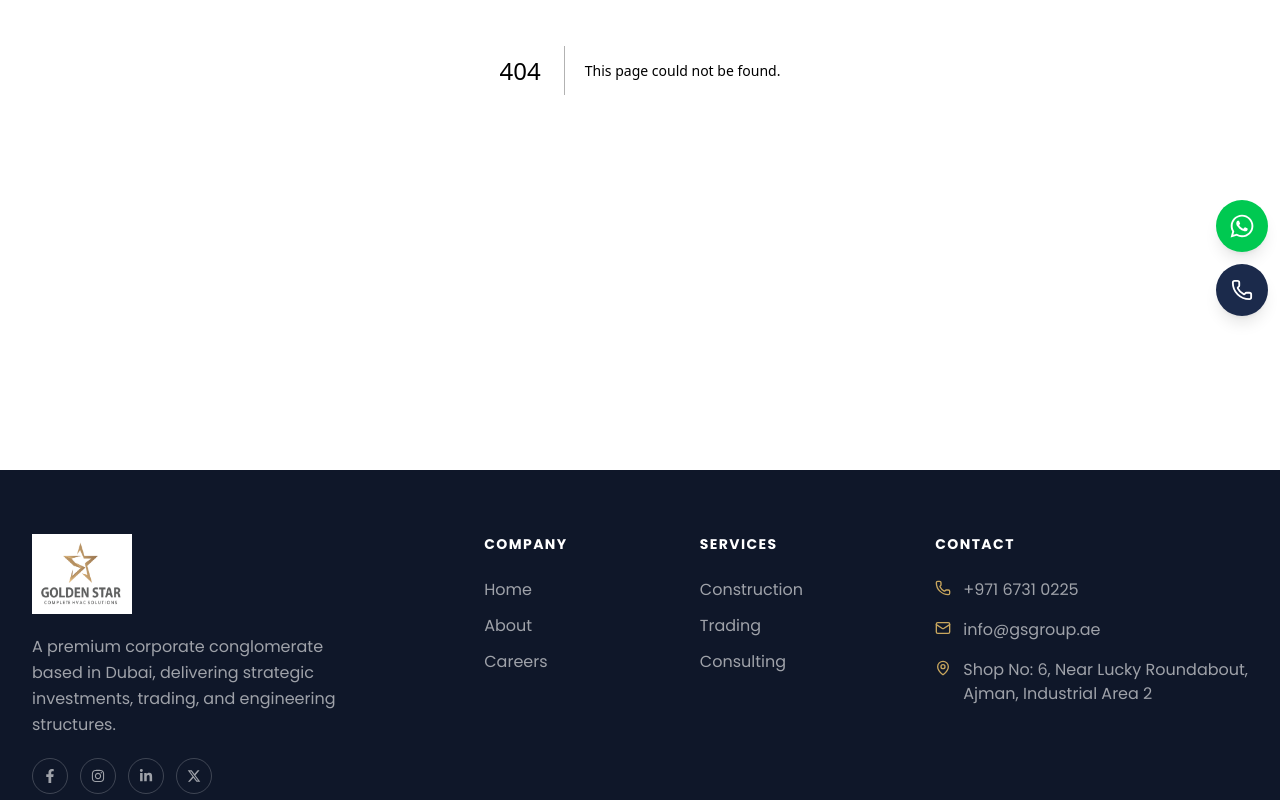
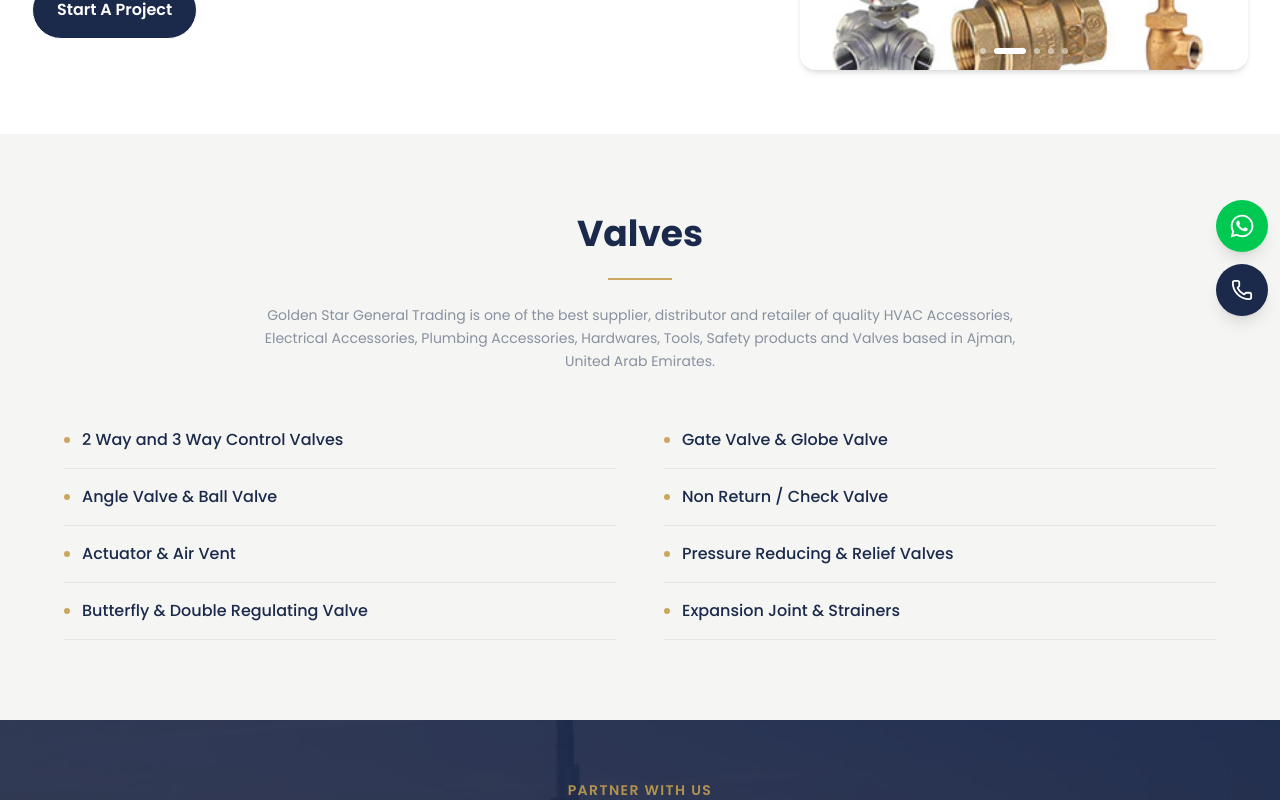
Before and after one commit to mujeebrahmanik/Gsgroupwebsite, a Next.js app: page /trading/valves in a window 1280 px wide. Before the commit this address had no page. Shown: the part 460-1260 px from the top of the page. Built offline with nearby package versions, Linux system fonts and the light colour scheme.

Commit message:
added valve page

```diff
--- /dev/null
+++ b/src/app/trading/valves/page.js
@@ -0,0 +1,44 @@
+import Pagebanner from '@/components/common/Pagebanner'
+import TradingItemsSection from '@/components/trading/TradingItemsSection'
+import CTASection from '@/components/common/CTASection'
+
+const valvesItems = [
+    '2 Way and 3 Way Control Valves',
+    'Gate Valve & Globe Valve',
+    'Angle Valve & Ball Valve',
+    'Non Return / Check Valve',
+    'Actuator & Air Vent',
+    'Pressure Reducing & Relief Valves',
+    'Butterfly & Double Regulating Valve',
+    'Expansion Joint & Strainers',
+]
+
+export default function ValvesPage() {
+    return (
+        <div>
+            <Pagebanner
+                breadcrumbs={[
+                    { title: 'Trading', link: '/trading' },
+                    { title: 'Valves' },
+                ]}
+                image={[
+                    '/images/valves/01.jpg',
+                    '/images/valves/02.jpg',
+                    '/images/valves/03.jpg',
+                    '/images/valves/04.jpg',
+                    '/images/valves/05.jpg',
+                ]}
+                title={<>Valves </>}
+                content='Golden Star General Trading is one of the best suppliers, distributors and retailers of quality Valves in Ajman, United Arab Emirates.'
+            />
+
+            <TradingItemsSection
+                title='Valves'
+                description='Golden Star General Trading is one of the best supplier, distributor and retailer of quality HVAC Accessories, Electrical Accessories, Plumbing Accessories, Hardwares, Tools, Safety products and Valves based in Ajman, United Arab Emirates.'
+                items={valvesItems}
+            />
+
+            <CTASection />
+        </div>
+    )
+}
--- a/src/components/common/Header.js
+++ b/src/components/common/Header.js
@@ -2,7 +2,7 @@
 
 import React, { useState, useEffect } from 'react'
 import Image from 'next/image'
-import { Phone, Mail, Menu, X, ChevronDown } from 'lucide-react'
+import { Phone, Mail, Menu, X, ChevronDown, ChevronRight } from 'lucide-react'
 import { FaInstagram, FaLinkedinIn } from "react-icons/fa";
 import { FaXTwitter } from "react-icons/fa6";
 import Link from 'next/link';
@@ -169,14 +169,15 @@
                                         </Link>
 
                                         {i.sub && (
-                                            <div className={`absolute top-full left-0 pt-4 min-w-48 transition-all duration-200 ${activeDropdown === index ? 'opacity-100 translate-y-0 pointer-events-auto' : 'opacity-0 -translate-y-1 pointer-events-none'}`}>
-                                                <ul className="bg-primary shadow-xl pt-1 pb-2">
+                                            <div className={`absolute top-full left-0 pt-4 w-64 transition-all duration-200 ${activeDropdown === index ? 'opacity-100 translate-y-0 pointer-events-auto' : 'opacity-0 -translate-y-1 pointer-events-none'}`}>
+                                                <ul className="bg-primary shadow-xl pt-2 pb-2">
                                                     {i.sub.map((sub, si) => (
                                                         <li key={si}>
                                                             <Link
                                                                 href={sub.link}
-                                                                className="block px-5 py-1.5 text-xs uppercase tracking-widest font-semibold text-white hover:text-secondary hover:pl-6 transition-all duration-150"
+                                                                className="flex items-center gap-2 px-5 py-1.5 text-xs uppercase tracking-widest font-semibold text-white hover:text-secondary hover:pl-6 transition-all duration-150 whitespace-nowrap"
                                                             >
+                                                                <ChevronRight size={12} className="text-secondary" />
                                                                 {sub.title}
                                                             </Link>
                                                         </li>
--- a/src/components/common/TradingSection.js
+++ b/src/components/common/TradingSection.js
@@ -41,7 +41,7 @@
     {
         title: 'Valves',
         description: 'Complete range of industrial and HVAC valves including ball, gate, butterfly, check, balancing, and control valves from leading international brands.',
-        image: '/images/HVAC Circulating & Transfer Pumps/chilled water pump assembly and piping manifold system.jpg',
+        image: '/images/valves/01.jpg',
         link: '/trading/valves',
     },
 ]
```
